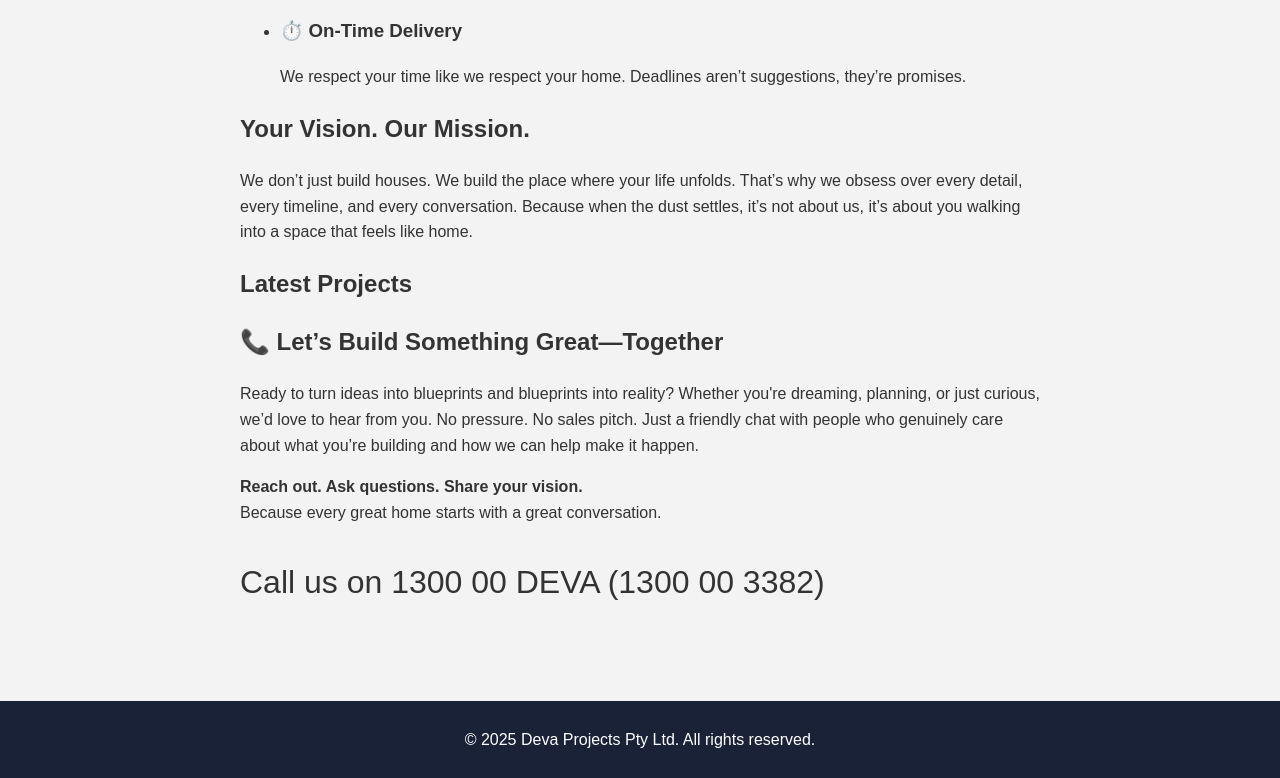
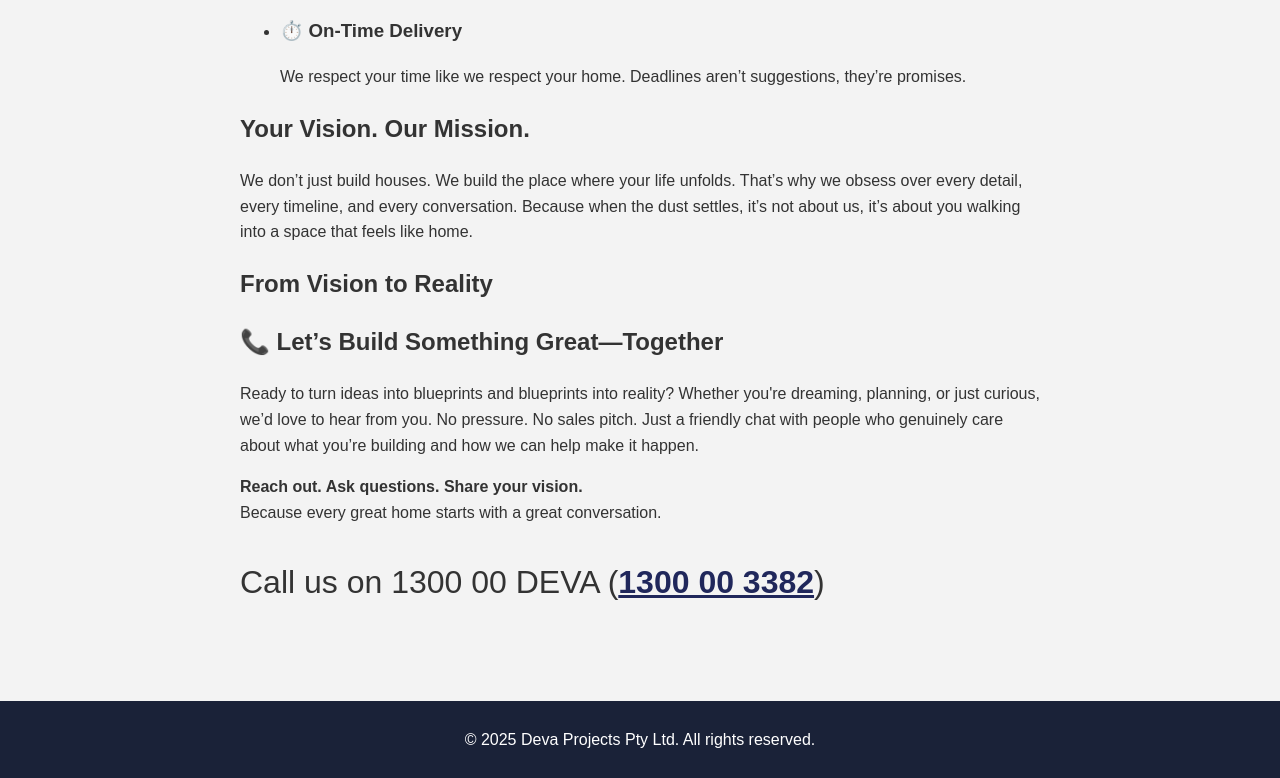
Before and after one commit to dee-kap/deva-website, an Eleventy site: page src/index.njk in a window 1280 px wide. Shown: the part 1001-1779 px from the top of the page. Built offline with nearby package versions, Linux system fonts and the light colour scheme; Eleventy itself is replaced by a stand-in of ours; files that its build step writes are made by us from their sources.

```diff
--- a/src/index.njk
+++ b/src/index.njk
@@ -37,7 +37,7 @@ layout: "layout.njk"
 </section>
 
 <section id="latest-projects">
-  <h2>Latest Projects</h2>
+  <h2>From Vision to Reality</h2>
   {% include "carousels.njk" %}
 </section>
 <script>
@@ -60,5 +60,5 @@ layout: "layout.njk"
   <p>Ready to turn ideas into blueprints and blueprints into reality? Whether you're dreaming, planning, or just curious, we’d love to hear from you. No pressure. No sales pitch. Just a friendly chat with people who genuinely care about what you’re building and how we can help make it happen.</p>
   <p><strong>Reach out. Ask questions. Share your vision.</strong><br>
   Because every great home starts with a great conversation.</p>
-  <p style="font-size:2em;">Call us on 1300 00 DEVA (1300 00 3382)</p>
+  <p style="font-size:2em;">Call us on 1300 00 DEVA (<a href="tel:1300003382">1300 00 3382</a>)</p>
 </section>
--- a/static/styles.css
+++ b/static/styles.css
@@ -17,6 +17,20 @@ h1 {
     color: #20275B;
     text-decoration: underline;
 }
+
+a {
+    color: #20275B;
+    text-decoration: underline;
+    font-weight: 600;
+    transition: color 0.2s ease-in-out;
+}
+
+a:hover {
+    color: #4A5ACF;
+    /* A lighter, inviting blue for hover */
+}
+
+
 
 /* @media (max-width: 600px) {
     h1 {
```
